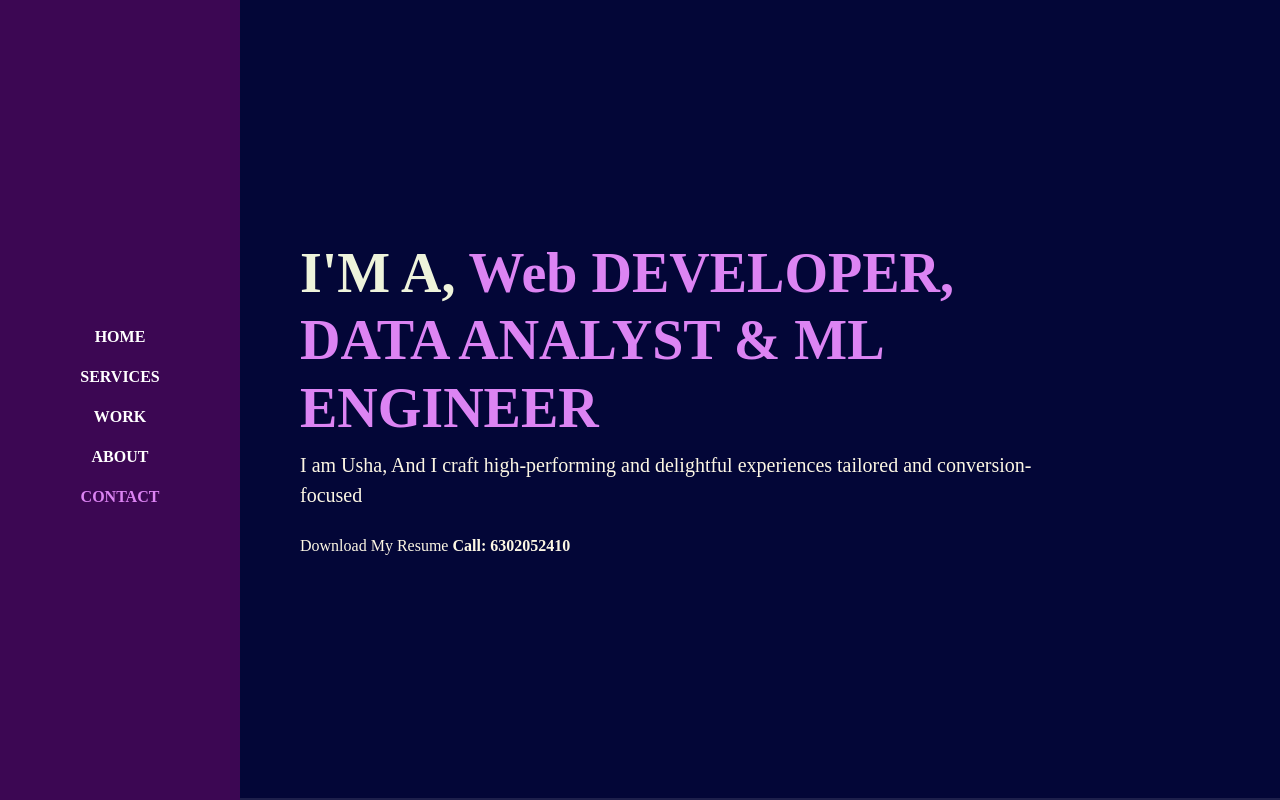
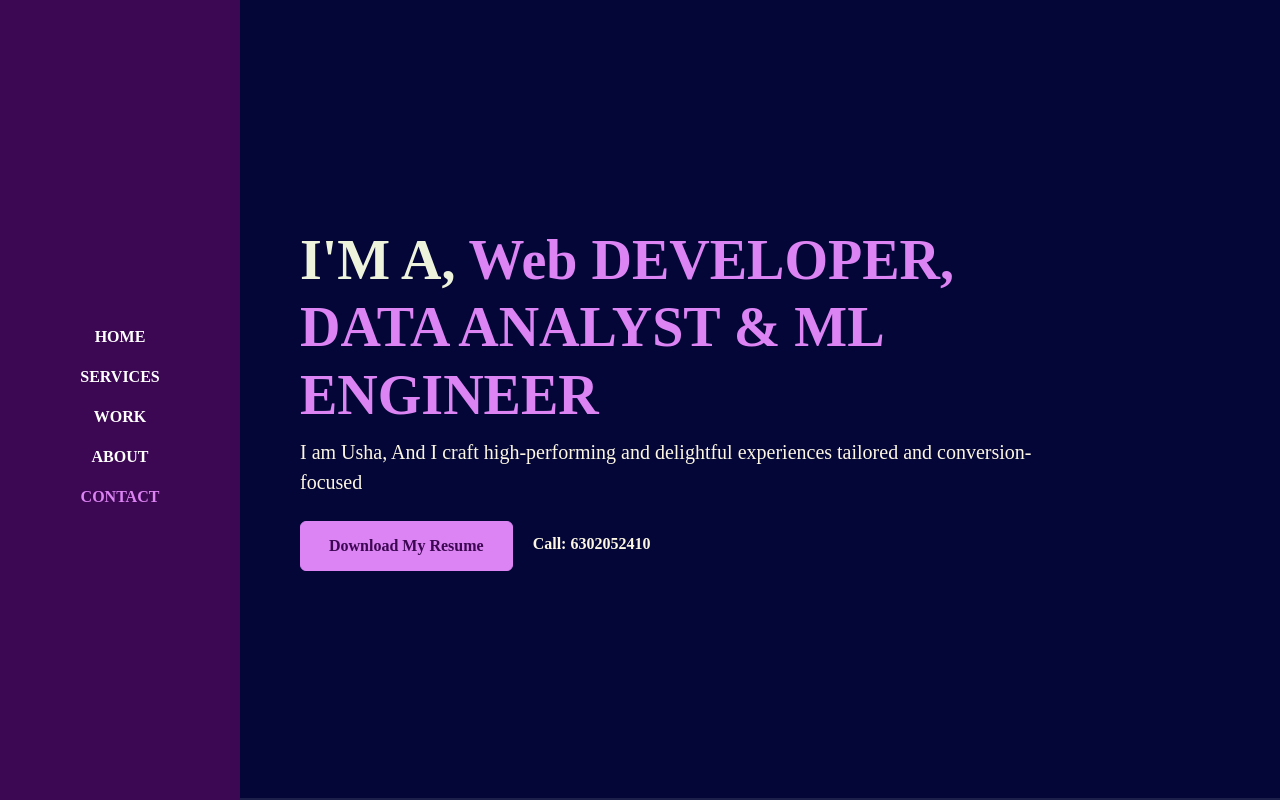
Before and after one commit to usha0401/portfolio.usha, a plain HTML site: page index.html in a window 1280 px wide. Shown: the top 800 px of the page. Drawn offline with Linux system fonts and the light colour scheme; a web font is replaced by a local one.

Commit message:
Update index.html

```diff
--- a/index.html
+++ b/index.html
@@ -75,7 +75,7 @@
                         <p class="lead mt-2 mb-4" data-aos="fade-up" data-aos-delay="300">I am Usha, And I craft
                             high-performing and delightful experiences tailored and conversion-focused</p>
                         <div data-aos="fade-up" data-aos-delay="600">
-                            <a href="https://drive.google.com/file/d/18PILDCsKj5or-rl1r1Gt80OC4hCU-nd4/view?usp=sharing">Download My Resume</a>
+                            <a href="https://drive.google.com/file/d/18PILDCsKj5or-rl1r1Gt80OC4hCU-nd4/view?usp=sharing" class="btn btn-brand me-3">Download My Resume</a>
                             <a href="#" class="link-custom">Call: 6302052410</a>
                         </div>
                     </div>
```
